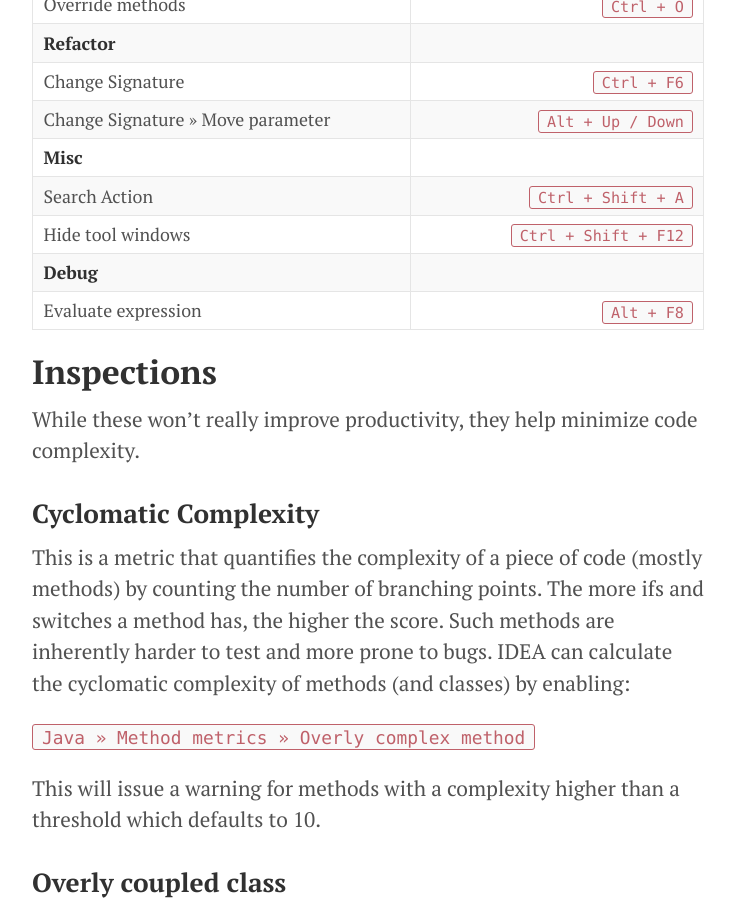
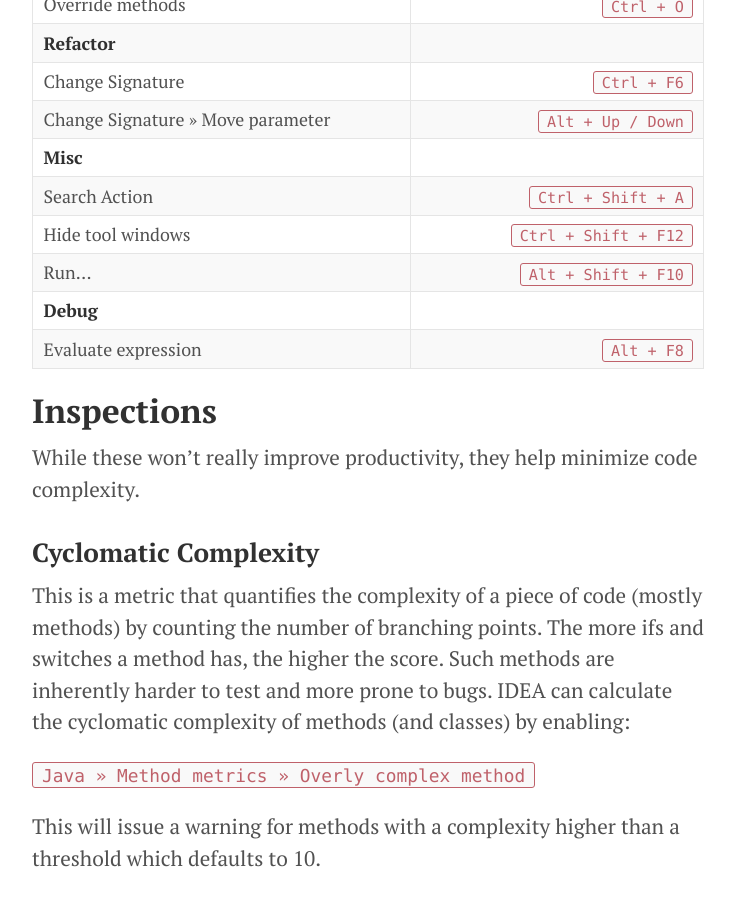
Before and after one commit to alexpana/alexpana.github.io, a Jekyll site: the page built from _posts/2017-02-26-intellij-idea-productivity-tips.md, in a window 1280 px wide and 900 px high, scrolled down 1256 px. Shown: the whole window, without its empty margins (272-1007 px from the left). Built offline with Jekyll 4.4.1, drawn with Linux system fonts in a browser that asks for light colours.

Commit message:
Update 2017-02-26-intellij-idea-productivity-tips.md

```diff
--- a/_posts/2017-02-26-intellij-idea-productivity-tips.md
+++ b/_posts/2017-02-26-intellij-idea-productivity-tips.md
@@ -39,6 +39,7 @@ frequently or which have great value.
 | **Misc** |  |
 | Search Action | `Ctrl + Shift + A`|
 | Hide tool windows | `Ctrl + Shift + F12`|
+| Run... | `Alt + Shift + F10` |
 | **Debug** | |
 | Evaluate expression | `Alt + F8` |
 
```
